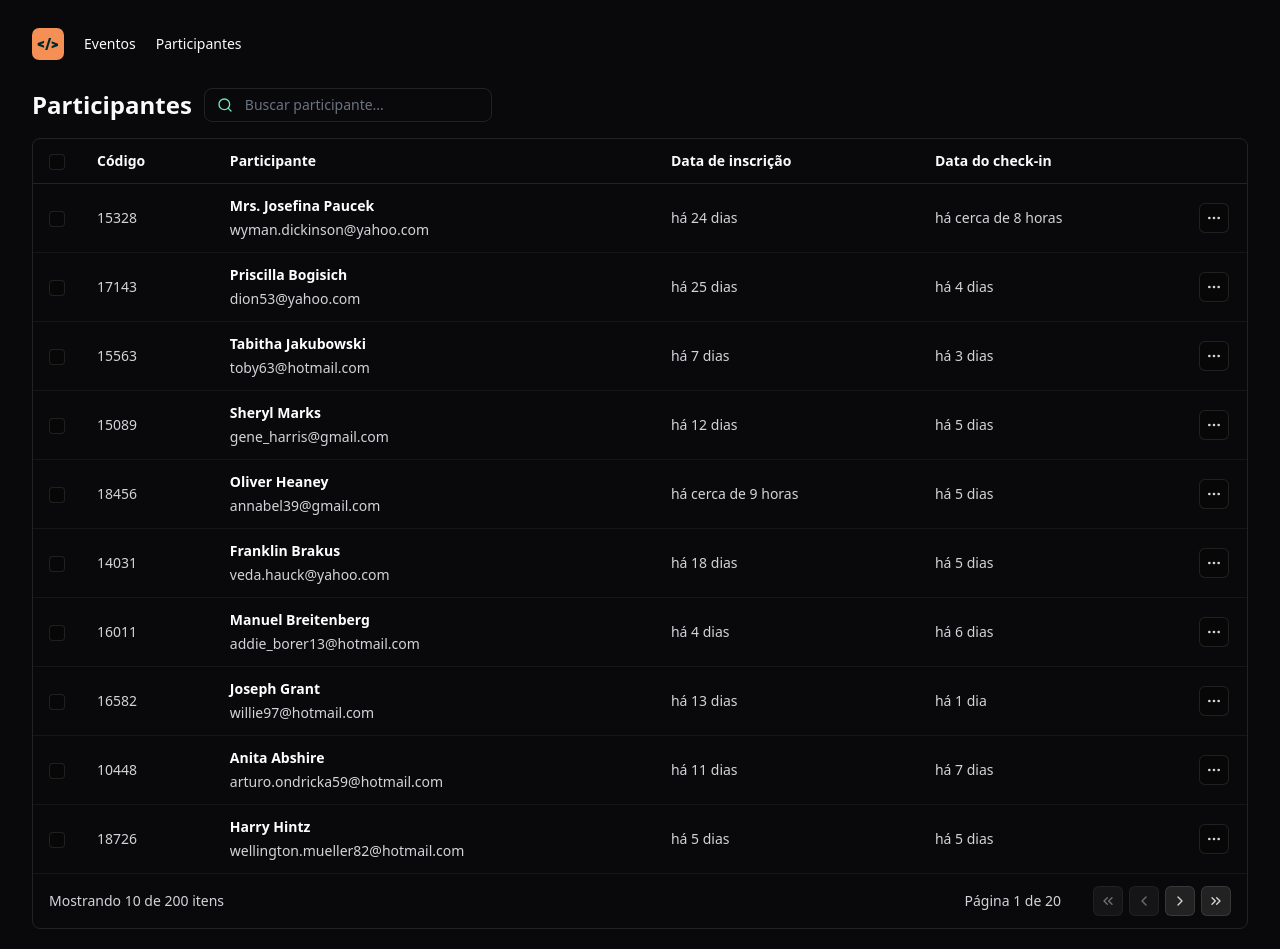
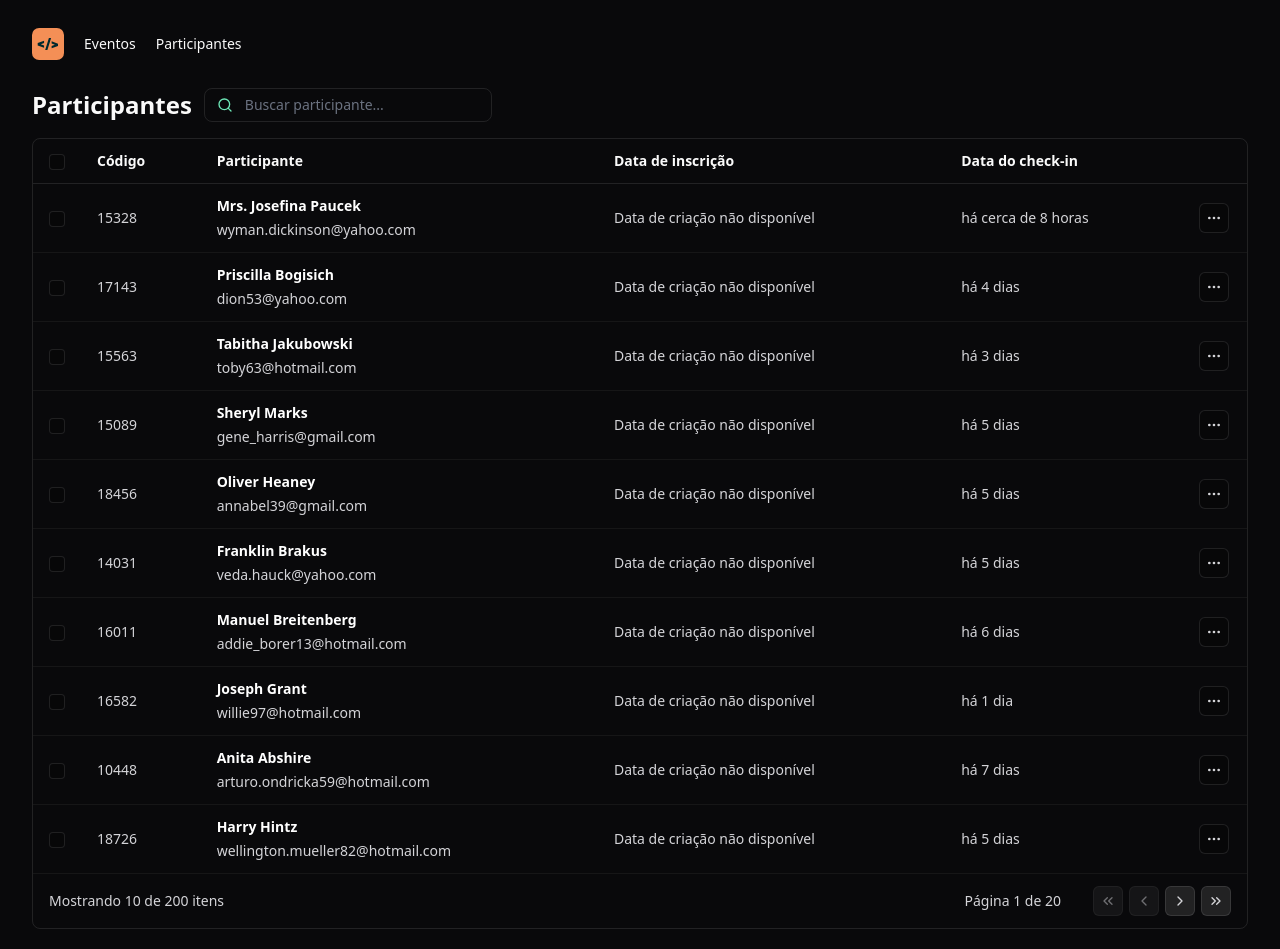
Before and after one commit to marcusviniciusmo/Pass-In_NextLevelWeek_April-24, a React (Vite) app in the folder pass-in-web/: page / in a window 1280 px wide. Built offline with nearby package versions, Linux system fonts and the light colour scheme; no server answers.

Commit message:
Get attendees from API

```diff
--- a/pass-in-web/src/components/attendeeList.tsx
+++ b/pass-in-web/src/components/attendeeList.tsx
@@ -1,10 +1,10 @@
-import { useState } from 'react';
+import { useEffect, useState } from 'react';
 import { IconButton } from './iconButton';
 import { Table } from './table/table';
 import { TableHeader } from './table/tableHeader';
 import { TableRow } from './table/tableRow';
 import { TableCell } from './table/tableCell';
-import { attendees } from '../data/attendees';
+import { attendeesFakerList } from '../data/attendees';
 import { formatDistanceToNow } from 'date-fns';
 import { ptBR } from 'date-fns/locale/pt-BR';
 import {
@@ -18,9 +18,23 @@ import {
 
 export function AttendeeList() {
   const [page, setPage] = useState(1);
+  const [attendees, setAttendees] = useState(attendeesFakerList);
 
   const attendeePerPage = 10;
   const totalPages = Math.ceil(attendees.length / attendeePerPage);
+  const eventId = '9e9bd979-9d10-4915-b339-3786b1634f33';
+
+  useEffect(() => {
+    fetch(`http://localhost:3333/events/${eventId}/attendees`)
+      .then((response) => response.json())
+      .then((data) => {
+        if (data) {
+          setAttendees(data.attendees);
+        } else {
+          setAttendees(attendeesFakerList);
+        }
+      });
+  }, [page]);
 
   function goToFirstPage() {
     setPage(1);
@@ -91,16 +105,20 @@ export function AttendeeList() {
                     </div>
                   </TableCell>
                   <TableCell>
-                    {formatDistanceToNow(attendee.createdAt, {
-                      locale: ptBR,
-                      addSuffix: true,
-                    })}
+                    {attendees.createdAt
+                      ? formatDistanceToNow(attendee.createdAt, {
+                          locale: ptBR,
+                          addSuffix: true,
+                        })
+                      : 'Data de criação não disponível'}
                   </TableCell>
                   <TableCell>
-                    {formatDistanceToNow(attendee.checkedInAt, {
-                      locale: ptBR,
-                      addSuffix: true,
-                    })}
+                    {attendee.checkedInAt
+                      ? formatDistanceToNow(attendee.checkedInAt, {
+                          locale: ptBR,
+                          addSuffix: true,
+                        })
+                      : 'Data de check-in não disponível'}
                   </TableCell>
                   <TableCell>
                     <IconButton transparent>
--- a/pass-in-web/src/data/attendees.ts
+++ b/pass-in-web/src/data/attendees.ts
@@ -1,6 +1,6 @@
 import { faker } from '@faker-js/faker';
 
-export const attendees = Array.from({ length: 200 }).map(() => {
+export const attendeesFakerList = Array.from({ length: 200 }).map(() => {
   return {
     id: faker.number.int({ min: 10000, max: 20000 }),
     name: faker.person.fullName(),
```
